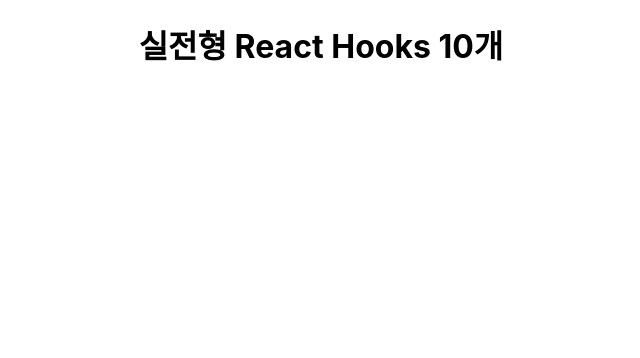
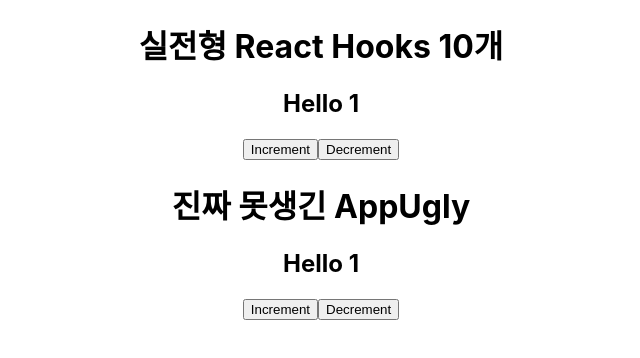
Before and after one commit to Eastynfromeast/react-hooks-nooks, a React (Create React App) app: page / in a window 1280 px wide. Shown: the top 358 px of the page, without its empty margins (319-959 px from the left). Built offline with nearby package versions, Linux system fonts and the light colour scheme.

Commit message:
feat($useState) - learn how useState is efficient by creating super ugly AppUgly (#1.0 Introduction to useState)

```diff
--- a/package.json
+++ b/package.json
@@ -16,8 +16,7 @@
 	},
 	"eslintConfig": {
 		"extends": [
-      "react-app",
-      "react-app/jest"
+			"react-app"
 		]
 	},
 	"browserslist": {
--- a/src/App.js
+++ b/src/App.js
@@ -1,9 +1,16 @@
+import { useState } from 'react';
 import './App.css';
 
 function App() {
+	const [item, setItem] = useState(1);
+	const incrementItem = () => setItem(item + 1);
+	const decrementItem = () => setItem(item - 1);
 	return (
 		<div className="App">
 			<h1>실전형 React Hooks 10개</h1>
+			<h2>Hello {item}</h2>
+			<button onClick={incrementItem}>Increment</button>
+			<button onClick={decrementItem}>Decrement</button>
 		</div>
 	);
 }
--- a/src/index.js
+++ b/src/index.js
@@ -1,11 +1,57 @@
-import React from 'react';
+import React, { useState } from 'react';
 import ReactDOM from 'react-dom/client';
 import './index.css';
-import App from './App';
+import './App.css';
+
+const App = () => {
+	const [item, setItem] = useState(1);
+	const incrementItem = () => setItem(item + 1);
+	const decrementItem = () => setItem(item - 1);
+	return (
+		<div className="App">
+			<h1>실전형 React Hooks 10개</h1>
+			<h2>Hello {item}</h2>
+			<button onClick={incrementItem}>Increment</button>
+			<button onClick={decrementItem}>Decrement</button>
+		</div>
+	);
+};
+
+class AppUgly extends React.Component {
+	state = {
+		item: 1,
+	};
+	render() {
+		const { item } = this.state;
+		return (
+			<div className="App">
+				<h1>진짜 못생긴 AppUgly</h1>
+				<h2>Hello {item}</h2>
+				<button onClick={this.incrementItem}>Increment</button>
+				<button onClick={this.decrementItem}>Decrement</button>
+			</div>
+		);
+	}
+	incrementItem = () => {
+		this.setState(state => {
+			return {
+				item: state.item + 1,
+			};
+		});
+	};
+	decrementItem = () => {
+		this.setState(state => {
+			return {
+				item: state.item - 1,
+			};
+		});
+	};
+}
 
 const root = ReactDOM.createRoot(document.getElementById('root'));
 root.render(
 	<React.StrictMode>
 		<App />
+		<AppUgly />
 	</React.StrictMode>
 );
```
Also changed, not shown: 1 other file (tests, documents, lock files or other folders). Lines whose indentation alone changed are shown as unchanged.
